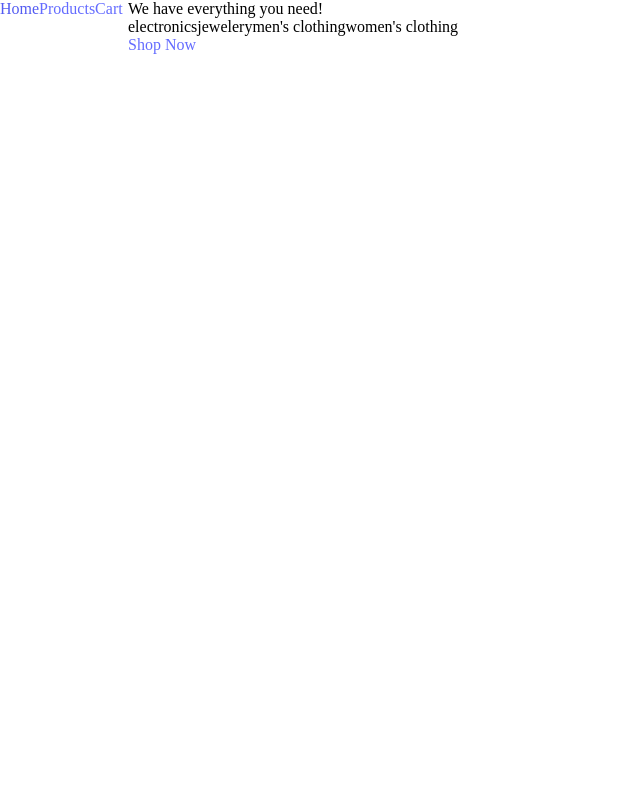
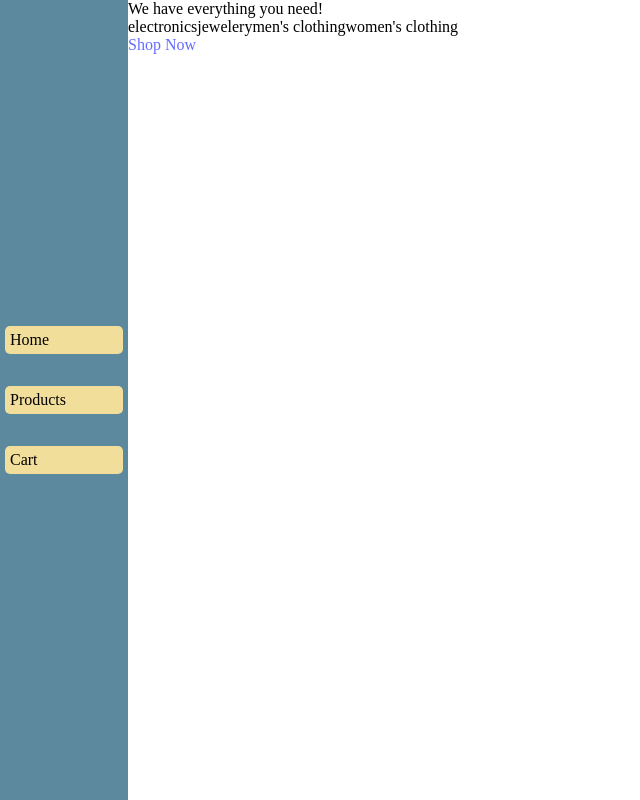
Before and after one commit to Punith1117/shopping-cart, a React (Vite) app: page / in a window 1280 px wide. Shown: the whole page, without its empty margins (0-640 px from the left). Built offline with nearby package versions, Linux system fonts and the light colour scheme; no server answers.

Commit message:
add styles to Sidebar

```diff
--- a/src/Sidebar.jsx
+++ b/src/Sidebar.jsx
@@ -1,12 +1,13 @@
 import { NavLink } from "react-router-dom"
+import { StyledSidebar } from "./styles/Sidebar.style"
 
 function Sidebar() {
     return (
-        <section className="sidebar">
+        <StyledSidebar>
             <NavLink to={'home'} className={({ isActive }) => (isActive ? 'active-tab' : '')}>Home</NavLink>
             <NavLink to={'products'} className={({ isActive }) => (isActive ? 'active-tab' : '')}>Products</NavLink>
             <NavLink to={'cart'} className={({ isActive }) => (isActive ? 'active-tab' : '')}>Cart</NavLink>
-        </section>
+        </StyledSidebar>
     )
 }
 
--- /dev/null
+++ b/src/styles/Sidebar.style.jsx
@@ -0,0 +1,24 @@
+import styled from "styled-components";
+
+export const StyledSidebar = styled.section`
+    height: 100vh;
+    display: flex;
+    flex-direction: column;
+    justify-content: center;
+    align-items: center;
+    gap: 2rem;
+    background-color: #5C899D;
+    padding: 5px;
+
+    a {
+        width: 100%;
+        background-color: #F2DE9B;
+        padding: 5px;
+        color: black;
+        border-radius: 5px;
+    }
+
+    .active-tab {
+        background-color: #e9c345;
+    }
+`
```
